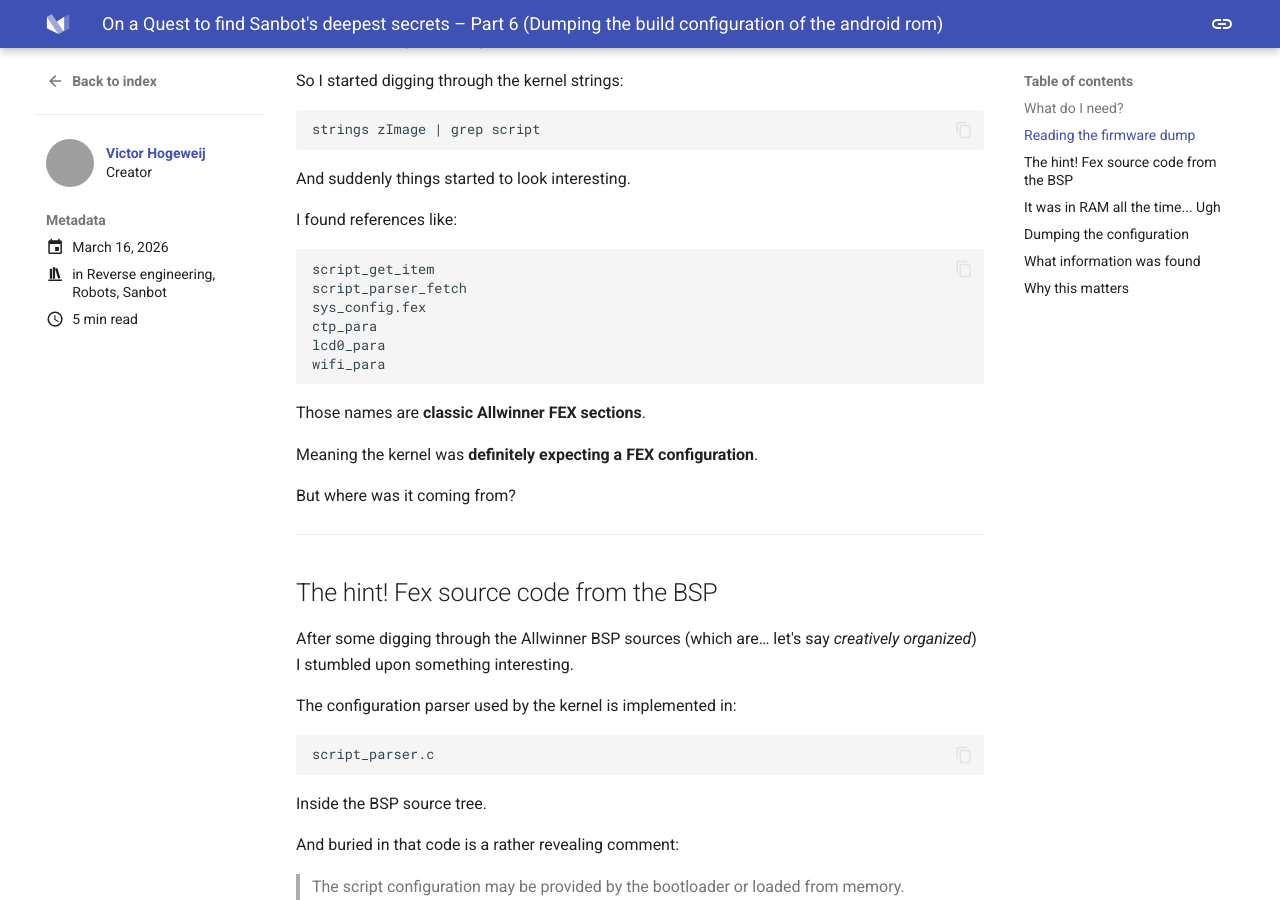
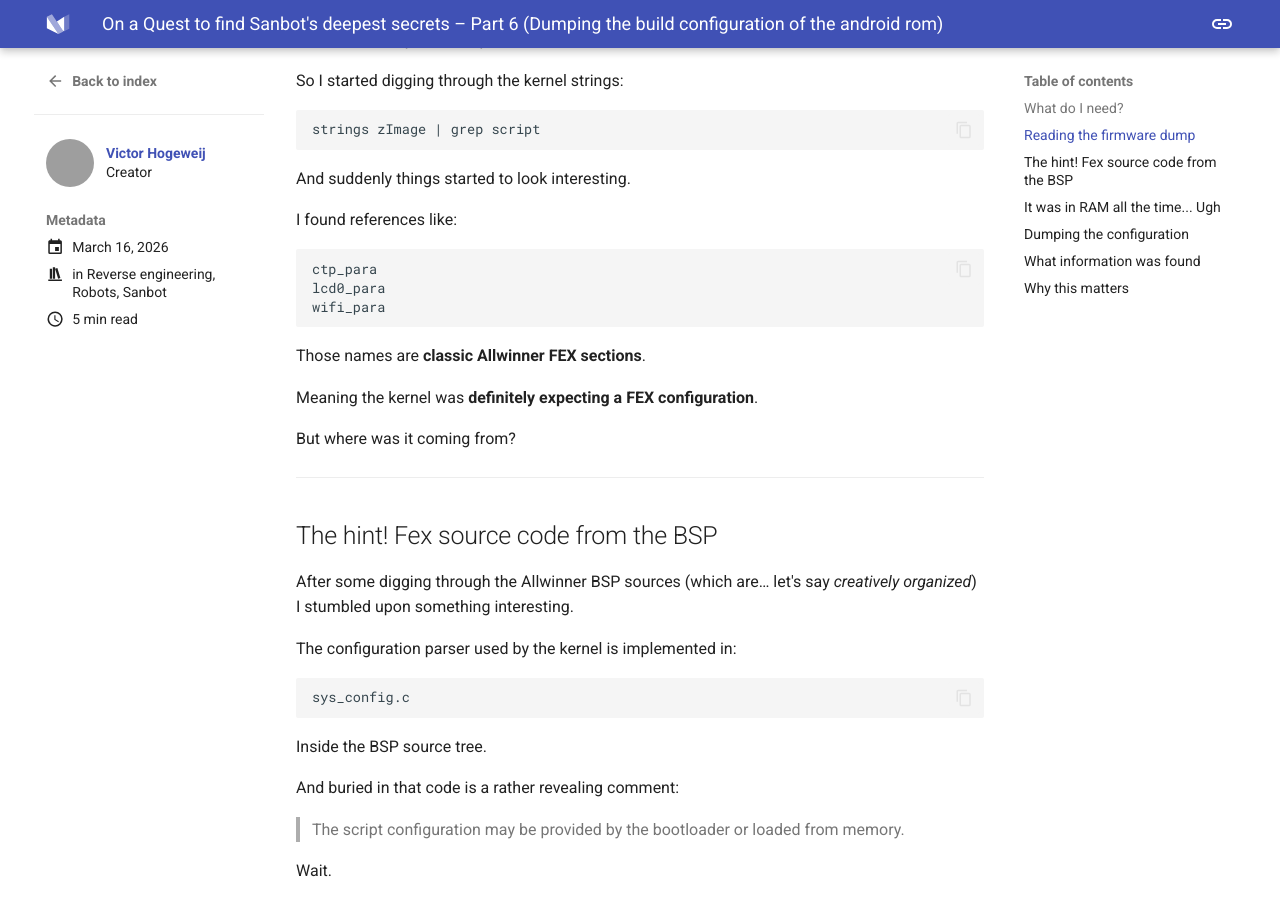
Before and after one commit to opendutchsolutions/site, an MkDocs documentation site: the page built from docs/blog/posts/07_sanbot_retrieving_config.md, in a window 1280 px wide and 900 px high, scrolled down 2927 px. Built offline with MkDocs 1.6.1 and Material for MkDocs 9.7.7, drawn with Linux system fonts in a browser that asks for light colours; comment, search, counter and statistics services are not loaded; grey boxes are pictures that could not be loaded.

Commit message:
fix some minor incorrect statements from blog post

````diff
--- a/docs/blog/posts/07_sanbot_retrieving_config.md
+++ b/docs/blog/posts/07_sanbot_retrieving_config.md
@@ -147,9 +147,6 @@
 
 ```
 
-script_get_item
-script_parser_fetch
-sys_config.fex
 ctp_para
 lcd0_para
 wifi_para
@@ -172,7 +169,7 @@
 
 ```
 
-script_parser.c
+sys_config.c
 
 ```
 
````
